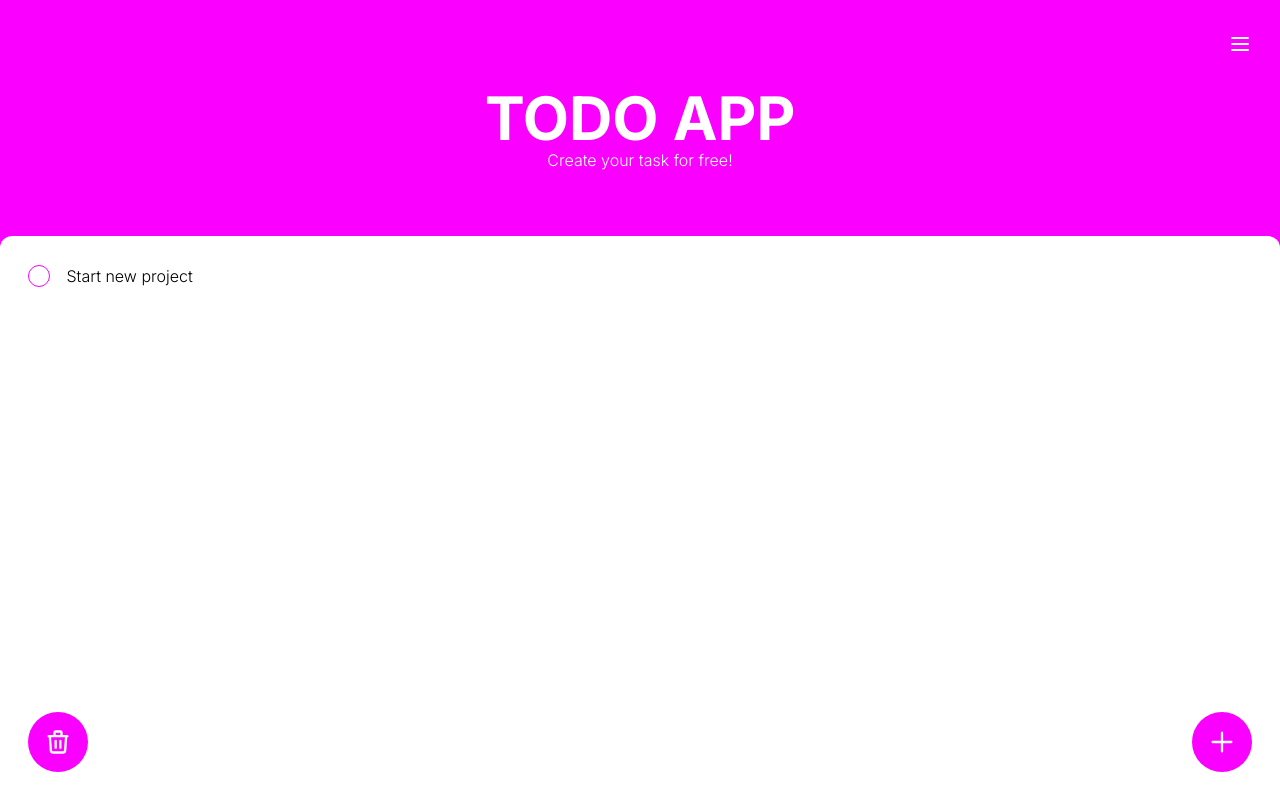
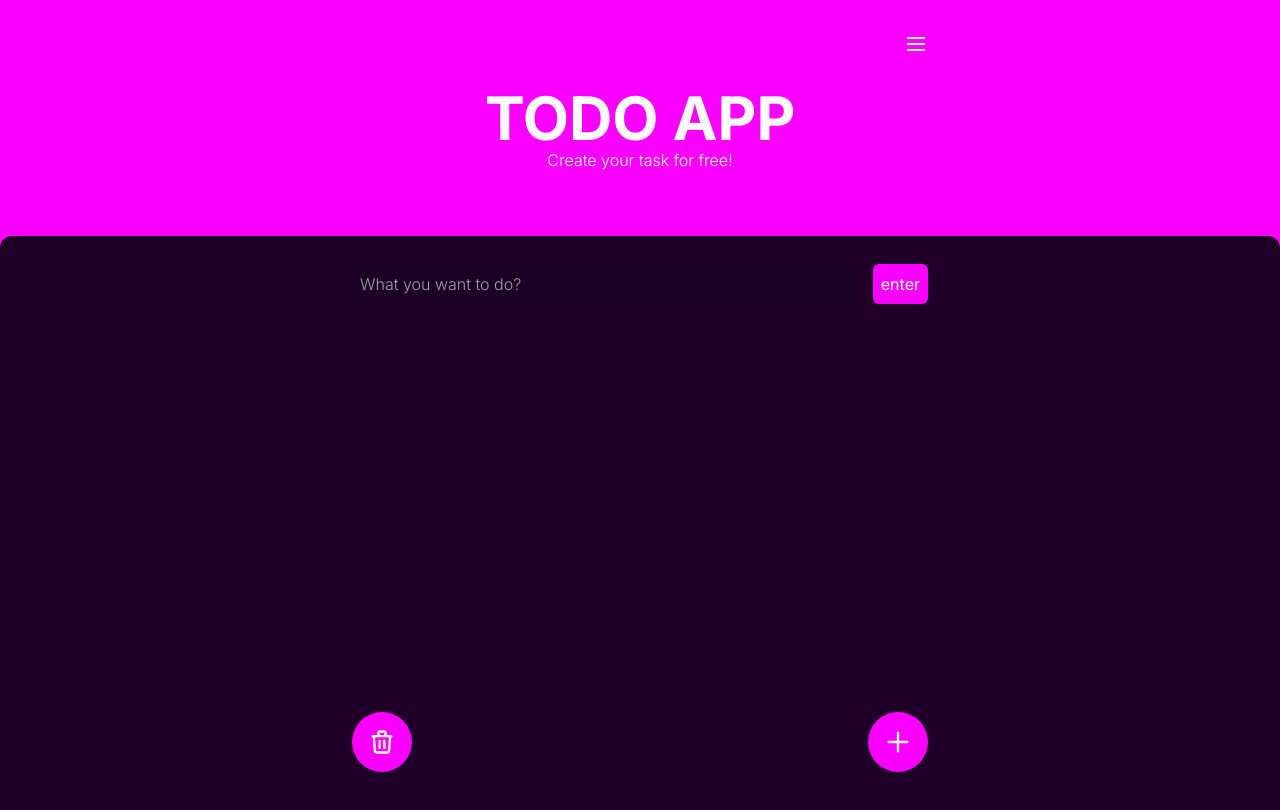
Before and after one commit to Dope21/react-todo-app, a React (Create React App) app: page / in a window 1280 px wide. Shown: the top 810 px of the page. Built offline with nearby package versions, Linux system fonts and the light colour scheme.

Commit message:
tasks done

```diff
--- a/src/App.js
+++ b/src/App.js
@@ -5,16 +5,31 @@ import Task from './components/pages/Task';
 import About from './components/pages/About';
 import Login from './components/pages/Login';
 import Register from './components/pages/Register';
+import { useState } from 'react';
 
 function App() {
+
+  const [navShow, setNavShow] = useState(false)
+
+  const getMenuClick = (click) => {
+    click ? setNavShow(true) : setNavShow(false)
+  }
+
+  const getNavClick = (click) => {
+    click ? setNavShow(false) : setNavShow(true)
+  }
+
+  const navHide = () => {
+    setNavShow(false)
+  }
 
   return (
     <>
     <Router>
         <div className="relative w-full h-screen bg-purple-main">
-          <div className={"absolute inset-0 bg-white dark:bg-black opacity-40 invisible"} />
-          <Sidebar />
-          <Hero/>
+          <div className={"absolute inset-0 bg-black opacity-40 z-10 " + (navShow ? "visible" : "invisible")} onClick={navHide} />
+          <Sidebar navShow={navShow ? "" : "translate-x-[-100%]"} navItemClick={getNavClick} />
+          <Hero menuClick={getMenuClick} />
             <Routes>
               <Route path='/' exact element={<Task />}/>
               <Route path='/about' exact element={<About />}/>
--- a/src/components/Hero.js
+++ b/src/components/Hero.js
@@ -1,15 +1,15 @@
 import { MenuIcon } from '@heroicons/react/outline'
 import React from 'react'
 
-function Hero() {
+function Hero(props) {
 
   const handleMenu = () => {
-
+    props.menuClick("true")
   }
 
   return (
     <>
-      <div className='text-white px-7 py-8'>
+      <div className='text-white px-7 sm:px-0 py-8 grid max-w-xl mx-auto'>
           <div className='w-full'>
             <MenuIcon className='w-6 ml-auto cursor-pointer' onClick={handleMenu}/>
           </div>
--- a/src/components/Sidebar.js
+++ b/src/components/Sidebar.js
@@ -1,41 +1,26 @@
-import React, { useEffect, useState } from 'react'
 import { Link } from 'react-router-dom'
-import { PencilAltIcon, AnnotationIcon, LogoutIcon, MoonIcon, SunIcon } from '@heroicons/react/outline'
+import { PencilAltIcon, AnnotationIcon, LogoutIcon } from '@heroicons/react/outline'
+import ThemeSwither from './ThemeSwither'
 
-function Sidebar() {
+function Sidebar(props) {
 
-    const [currentTheme, setCurrentTheme] = useState(localStorage.theme)
-
-    const handleThemeClick = () => {
-        setCurrentTheme( currentTheme === "dark" ? "light" : "dark")
+    const handleItemClick = () => {
+        props.navItemClick("true")
     }
 
-    useEffect(()=> {
-        localStorage.theme = currentTheme
-        document.documentElement.setAttribute("class", localStorage.theme)
-    }, [currentTheme])
-
     return (
-    <nav className={'text-black bg-white dark:text-white dark:bg-purple-dark w-3/4 fixed h-screen pt-20 px-7 pb-7 flex flex-col transition-all translate-x-[-100%]'}>
+        <nav className={'text-black bg-white dark:text-white dark:bg-purple-dark max-w-xs fixed h-screen pt-20 px-7 pb-7 flex flex-col transition-all z-20 ' + props.navShow}>
             <div>
                 <h2 className='text-3xl font-bold transition-all'>Welcome, Thanasak</h2>
                 <ul className='pt-8 flex flex-col gap-2'>
-                <li className='p-3 w-full bg-purple-opacity rounded-md'><Link to="/" className='flex items-center font-semibold transition-all hover:text-purple-main'><PencilAltIcon className='w-6 mr-3 text-purple-main' />Task</Link></li>
-                <li className='p-3 w-full bg-purple-opacity rounded-md'><Link to="/" className='flex items-center font-semibold transition-all hover:text-purple-main'><AnnotationIcon className='w-6 mr-3 text-purple-main' />About</Link></li>
-                <li className='p-3 w-full bg-purple-opacity rounded-md'><Link to="/" className='flex items-center font-semibold transition-all hover:text-purple-main'><LogoutIcon className='w-6 mr-3 text-purple-main' />Logout</Link></li>
+                    <li onClick={handleItemClick}><Link to="/" className='p-3 w-full bg-black bg-opacity-10 rounded-md flex items-center font-semibold transition-all hover:text-purple-main'><PencilAltIcon className='w-6 mr-3 text-purple-main' />Task</Link></li>
+                    <li onClick={handleItemClick}><Link to="/" className='p-3 w-full bg-black bg-opacity-10 rounded-md flex items-center font-semibold transition-all hover:text-purple-main'><AnnotationIcon className='w-6 mr-3 text-purple-main' />About</Link></li>
+                    <li onClick={handleItemClick}><Link to="/" className='p-3 w-full bg-black bg-opacity-10 rounded-md flex items-center font-semibold transition-all hover:text-purple-main'><LogoutIcon className='w-6 mr-3 text-purple-main' />Logout</Link></li>
                 </ul>
             </div>
             <div className='mt-auto flex items-center gap-2'>
-            <div id='themeToggle' onClick={handleThemeClick}>
-                <div className='relative w-[66px] h-[30px] rounded-[20px] bg-purple-opacity flex items-center justify-between px-2 cursor-pointer select-none'>
-                    <MoonIcon className='w-5 opacity-50' />
-                    <SunIcon className='w-5 opacity-50' />
-                    <div className={currentTheme === "dark" ? 'toggleBtn' : 'toggleMove'}>
-                        { currentTheme === "dark"  ? <MoonIcon className='w-5' /> : <SunIcon className='w-5' /> }
-                    </div>
-                </div>
-            </div>
-            <span className='font-thin text-xs'>Switch Theme</span>
+                <ThemeSwither/>
+                <span className='font-normal text-xs dark:text-slate-400'>Switch Theme</span>
             </div>
         </nav>
     )
--- a/src/components/TaskItem.js
+++ b/src/components/TaskItem.js
@@ -1,18 +1,50 @@
 import React from 'react'
 import { CheckCircleIcon } from '@heroicons/react/solid'
+import { TrashIcon } from '@heroicons/react/outline'
 
-function TaskItem() {
-  return (
+function TaskItem({
+  completeTask,
+  deleteTask,
+  addTasks,
+  deleteShow
+}) {
+  return addTasks.map ((task, index) => (
     <>
-        <li className='flex items-center gap-4 text-black dark:text-white'>
-            <div className='flex cursor-pointer'>
-                <span className='w-[22.4px] h-[22.4px] rounded-full border border-purple-main' />
-                <CheckCircleIcon className='w-7 text-purple-main cursor-pointer hidden'/>
-            </div>
-            <p className='font-light'>Start new project</p>
-        </li>
+      <li
+        className='relative flex items-center gap-4 text-black dark:text-white'
+        key={index}
+      >
+        <div
+          className='flex cursor-pointer select-none'
+          onClick={()=> { completeTask(task.id) }}>
+            {
+              task.state ?
+                <CheckCircleIcon className='w-7 text-purple-main cursor-pointer text-center'/>
+                : <div className='w-7 h-7 flex items-center justify-center'>
+                    <span className='rounded-full border border-purple-main w-[22.4px] h-[22.4px]'></span>
+                  </div>
+            }
+        </div>
+        <div>
+          <input
+            type='text'
+            className={'font-light bg-transparent border-0 outline-none transition-all '+(task.state ? 'text-slate-400 line-through' : '') }
+            placeholder='What you want to do?'
+            value={task.text}
+            readOnly
+            key={task.id}
+          />
+          <div className='h-[1px] bg-slate-400 absolute'></div>
+        </div>
+        <div
+          className={'bg-red-600 absolute px-5 py-2 cursor-pointer transition-all '+ (deleteShow ? 'visible right-0' : 'invisible right-[-100%]')}
+          onClick={() => deleteTask(task.id)}
+        >
+          <TrashIcon className='w-5'/>
+        </div>
+      </li>
     </>
-  )
+  ))
 }
 
 export default TaskItem
--- /dev/null
+++ b/src/components/ThemeSwither.js
@@ -0,0 +1,39 @@
+import React, { useEffect, useState } from 'react'
+import { MoonIcon, SunIcon } from '@heroicons/react/outline'
+
+function ThemeSwither() {
+
+    const [currentTheme, setCurrentTheme] = useState( () => {
+        const saveTheme = localStorage.getItem('theme')
+        if (saveTheme) {
+            return  saveTheme
+        } else {
+            return "dark"
+        }
+    })
+
+    useEffect(()=> {
+        localStorage.theme = currentTheme
+        document.documentElement.setAttribute("class", localStorage.theme)
+    }, [currentTheme])
+
+    const handleThemeClick = () => {
+        setCurrentTheme( currentTheme === "dark" ? "light" : "dark")
+    }
+
+    return (
+        <>
+            <div id='themeToggle' onClick={handleThemeClick}>
+                <div className='relative w-[66px] h-[30px] rounded-[20px] bg-purple-opacity flex items-center justify-between px-2 cursor-pointer select-none'>
+                    <MoonIcon className='w-5 opacity-50' />
+                    <SunIcon className='w-5 opacity-50' />
+                    <div className={currentTheme === "dark" ? 'toggleBtn' : 'toggleMove'}>
+                        { currentTheme === "dark"  ? <MoonIcon className='w-5' /> : <SunIcon className='w-5' /> }
+                    </div>
+                </div>
+            </div>
+        </>
+    )
+}
+
+export default ThemeSwither
--- a/src/components/pages/Task.js
+++ b/src/components/pages/Task.js
@@ -1,24 +1,99 @@
 import { PlusIcon, TrashIcon } from '@heroicons/react/outline'
-import React from 'react'
+import React, { useEffect, useState } from 'react'
 import TaskItem from '../TaskItem'
 
 function Task() {
+  const [inputTask, setInputTask] = useState('')
+  const [deleteShow, setDelShow] = useState(false)
+  const [tasks, setTasks] = useState( () => {
+    const saveTasks = localStorage.getItem('tasks')
+    if(saveTasks) {
+      return JSON.parse(saveTasks);
+    } else {
+      return [];
+    }
+  })
+
+  useEffect( ()=> {
+    localStorage.setItem('tasks', JSON.stringify(tasks))
+  },[tasks])
+
+  const handleInputChange = (e) => {
+    setInputTask(e.target.value)
+  }
+
+  const handleDelete = () => {
+    setDelShow(!deleteShow)
+  }
+
+  const handleSubmit = (e) => {
+    e.preventDefault();
+
+    const task = {
+      id: Math.floor(Math.random() * 10000),
+      state: false,
+      text: inputTask
+    }
+    const newTask = [task, ...tasks]
+    setTasks(newTask)
+    setInputTask('')
+  }
+
+  const completeTask = (id) => {
+    let updateTask = tasks.map(task => {
+      if (task.id === id) {
+        task.state = !task.state
+      }
+      return task
+    })
+    setTasks(updateTask.sort((a, b) => a.state - b.state))
+  }
+
+  const deleteTask = (id) => {
+    let updateTask = tasks.filter(task => task.id !== id )
+    setTasks(updateTask)
+  }
 
   return (
     <>
       <main className='bg-white dark:bg-purple-dark rounded-t-xl min-h-[575px] px-7 pt-7 pb-28'>
-        <div className='h-full'>
-          <div>
-            <ul className='flex flex-col gap-4'>
-              <TaskItem/>
+        <div className='h-full max-w-xl mx-auto'>
+            <ul className='flex flex-col gap-4 overflow-hidden min-h-screen '>
+              <li>
+                <form
+                  className='relative flex items-center gap-4 text-black dark:text-white transition-all'
+                  onSubmit={handleSubmit}
+                >
+                  <input
+                    type='text'
+                    className='font-light bg-black bg-opacity-10 w-full p-2 rounded-md border-0 outline-none text-white'
+                    placeholder='What you want to do?'
+                    value={inputTask}
+                    onChange={handleInputChange}
+                  />
+                  <button type='submit' className='bg-purple-main p-2 cursor-pointer rounded-md text-white'>enter</button>
+                </form>
+              </li>
+              <TaskItem
+                addTasks={tasks}
+                completeTask={completeTask}
+                deleteTask={deleteTask}
+                deleteShow={deleteShow}
+              />
             </ul>
-          </div>
-          <div className='flex items-center justify-between fixed bottom-0 left-0 w-full p-7'>
-            <div className='bg-purple-main rounded-full text-white w-[60px] h-[60px] flex items-center justify-center cursor-pointer'>
-              <TrashIcon className='w-7'/>
-            </div>
-            <div className='bg-purple-main rounded-full text-white w-[60px] h-[60px] flex items-center justify-center cursor-pointer'>
-              <PlusIcon className='w-7'/>
+          <div className='flex justify-center fixed bottom-0 left-0 w-full p-7'>
+            <div className='max-w-xl flex justify-between w-full'>
+              <div
+                className='bg-purple-main rounded-full text-white w-[60px] h-[60px] flex items-center justify-center cursor-pointer'
+                onClick={handleDelete}
+              >
+                <TrashIcon className='w-7'/>
+              </div>
+              <div
+                className='bg-purple-main rounded-full text-white w-[60px] h-[60px] flex items-center justify-center cursor-pointer'
+              >
+                <PlusIcon className='w-7'/>
+              </div>
             </div>
           </div>
         </div>
--- a/src/index.css
+++ b/src/index.css
@@ -15,10 +15,10 @@
   }
 
   .toggleBtn {
-    @apply absolute bg-purple-main h-full w-[30px] left-0 rounded-full flex items-center justify-center transition-all;
+    @apply absolute text-white bg-purple-main h-full w-[30px] left-0 rounded-full flex items-center justify-center transition-all;
   }
 
   .toggleMove {
-    @apply absolute bg-purple-main h-full w-[30px] translate-x-7 rounded-full flex items-center justify-center transition-all;
+    @apply absolute text-white bg-purple-main h-full w-[30px] translate-x-7 rounded-full flex items-center justify-center transition-all;
   }
 }
```
Lines whose indentation alone changed are shown as unchanged.
